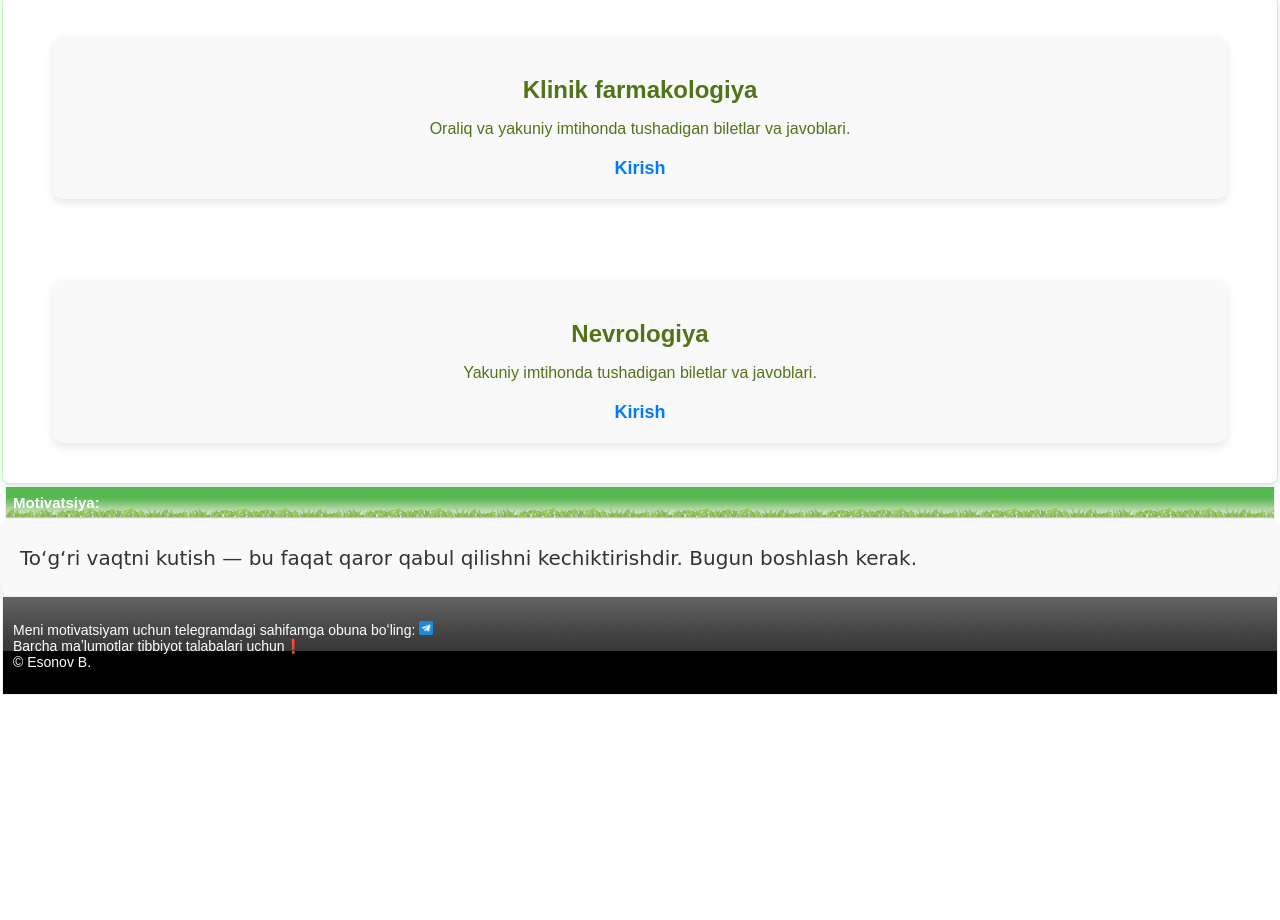
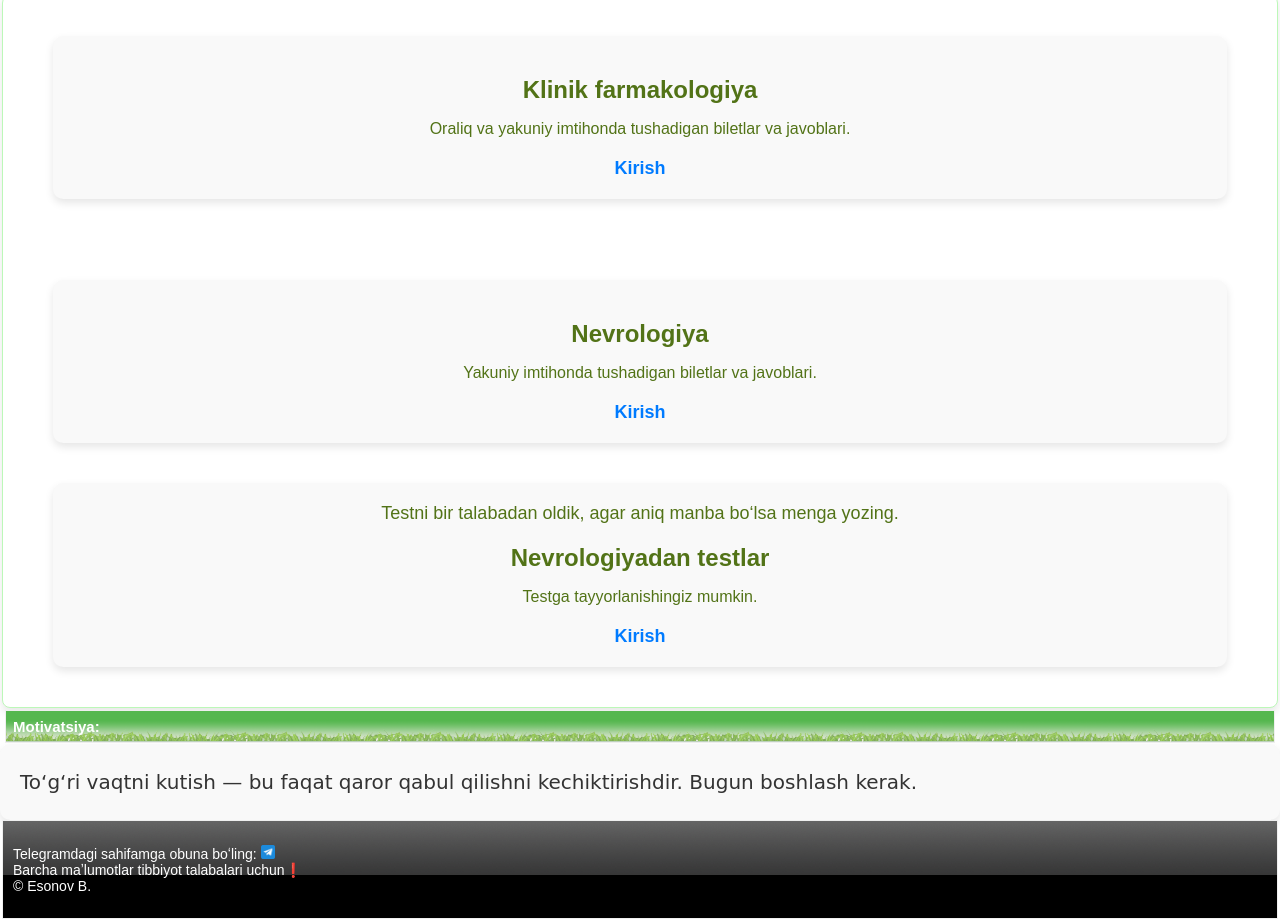
Before and after one commit to Sessiya/2000, a plain HTML site: page index.html in a window 1280 px wide. Shown: the part 504-1424 px from the top of the page. Before the commit the page ends 1200 px from the top, so only its background shows below. Drawn offline with Linux system fonts and the light colour scheme.

Commit message:
Update index.html

```diff
--- a/index.html
+++ b/index.html
@@ -5,6 +5,7 @@
   <meta name="viewport" content="width=device-width, initial-scale=1.0">
   <title>Assalamu alaykum!</title>
   <link rel="stylesheet" href="css/style.css">
+  <link rel="stylesheet" href="css/marquee.css">
   <script src="js/clock.js"></script>
   <script src="js/greeting.js"></script>
   <script src="js/motivatsiya.js"></script>
@@ -49,6 +50,14 @@
         <p>Yakuniy imtihonda tushadigan biletlar va javoblari.</p>
         <a href="Neurology/index.html">Kirish</a>
       </div>
+<div class="card">
+  <div class="marquee">
+    <span>Testni bir talabadan oldik, agar aniq manba boʻlsa menga yozing.</span>
+  </div>
+        <h2>Nevrologiyadan testlar</h2>
+        <p>Testga tayyorlanishingiz mumkin.</p>
+        <a href="Neurology/index.html">Kirish</a>
+</div>
     </div>
   </div>
 
@@ -60,7 +69,7 @@
 <div class="footer">
   <div>
 
-    <p>Meni motivatsiyam uchun telegramdagi sahifamga obuna boʻling: <a href="https://t.me/meow_0304"><img src="css/tg.png" width="14" height="14" alt="TELEGRAM"></img></a><br>
+    <p>Telegramdagi sahifamga obuna boʻling: <a href="https://t.me/meow_0304"><img src="css/tg.png" width="14" height="14" alt="TELEGRAM"></img></a><br>
       Barcha maʼlumotlar tibbiyot talabalari uchun❗<br>
       © Esonov B.
     </p>
```
